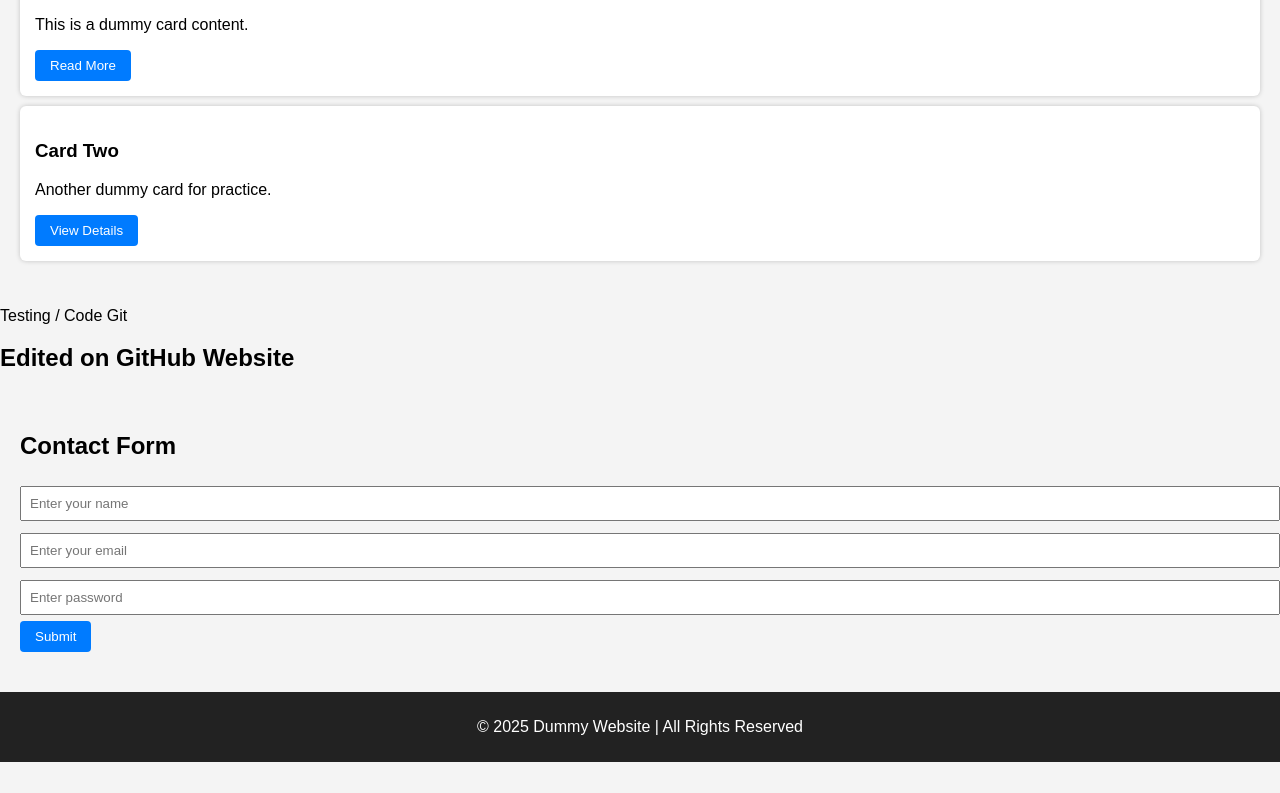
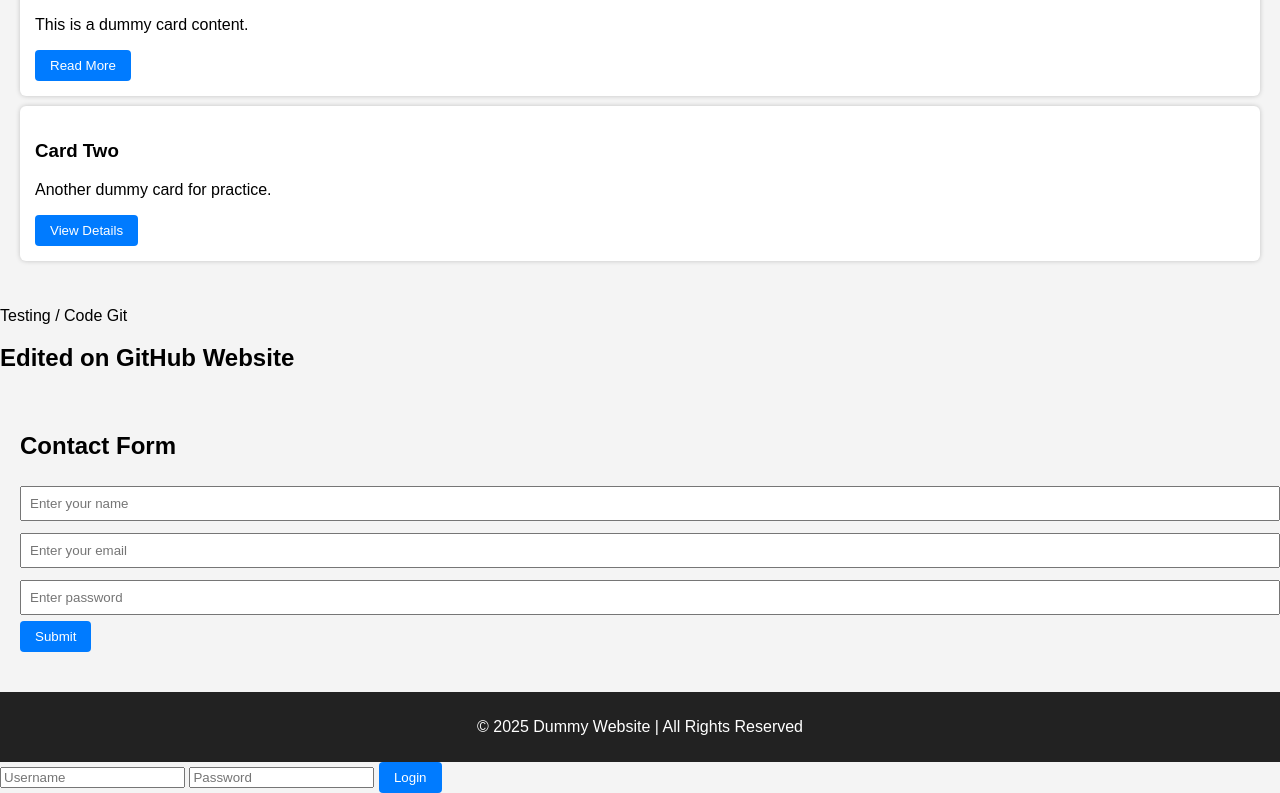
Before and after one commit to SaurabhYaduvanshi2025/GitPractice, a plain HTML site: page index.html in a window 1280 px wide. Shown: the part 324-1117 px from the top of the page. Before the commit the page ends 1086 px from the top, so only its background shows below. Drawn offline with Linux system fonts and the light colour scheme.

Commit message:
Login form Banaya

```diff
--- a/index.html
+++ b/index.html
@@ -95,5 +95,9 @@
         <p>© 2025 Dummy Website | All Rights Reserved</p>
     </footer>
 
+     <input type="text" placeholder="Username">
+     <input type="password" placeholder="Password">
+      <button>Login</button>
+
 </body>
 </html>
```
